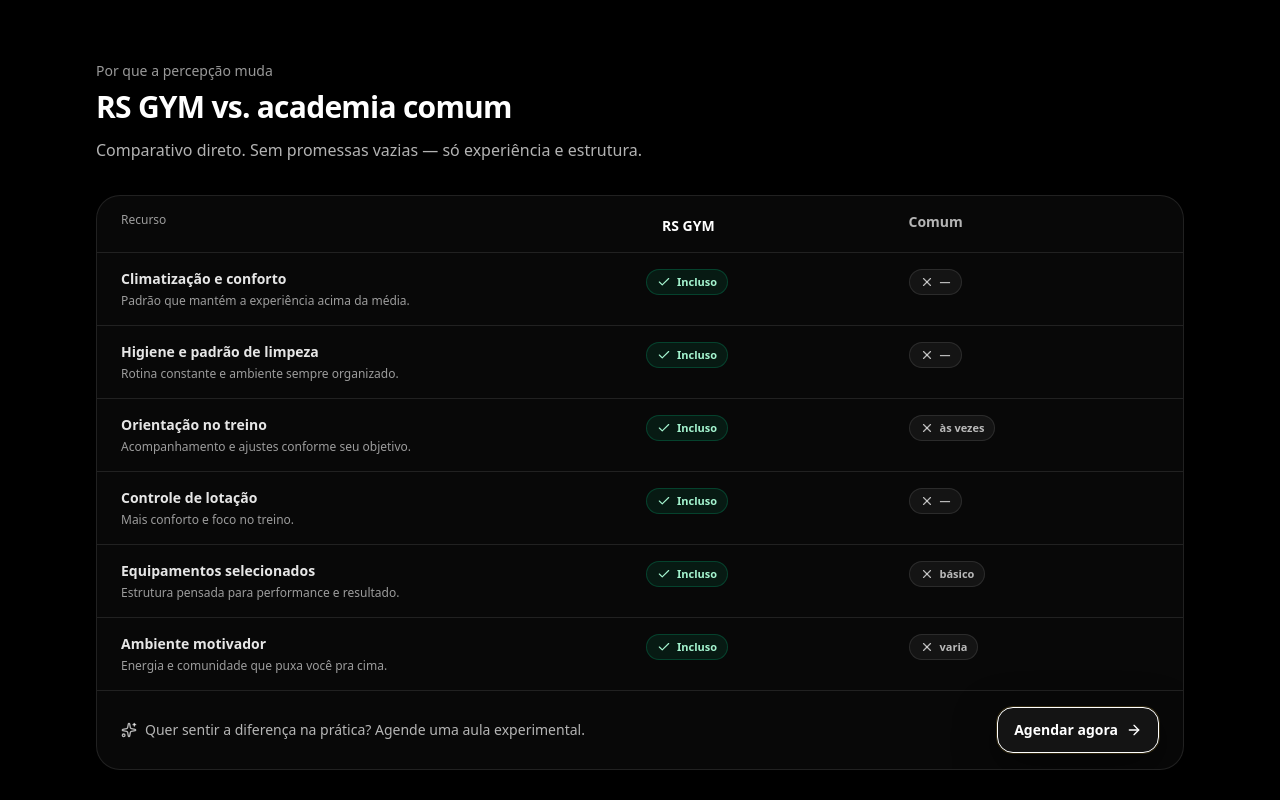
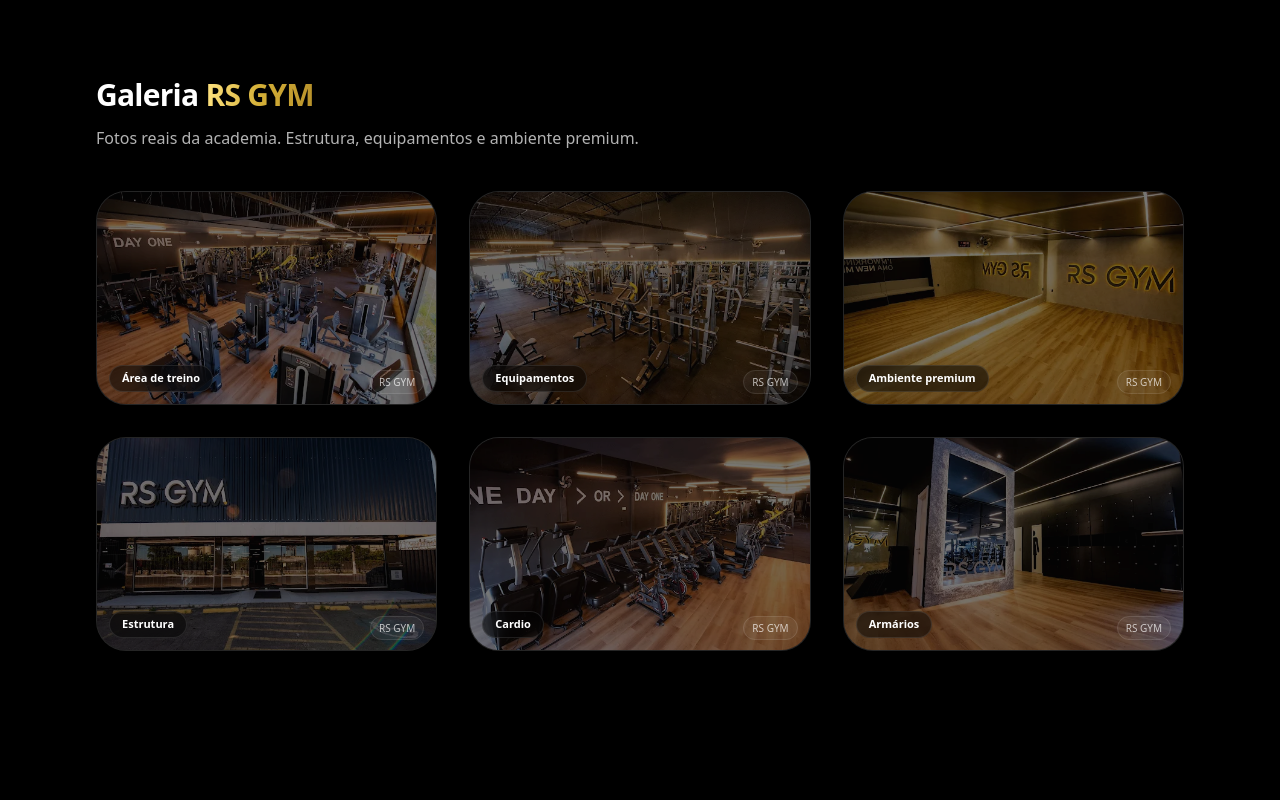
Before and after one commit to Rafael-Turossi-Vargas/RS-GYM-PUBLIC, a React (Vite) app: page / in a window 1280 px wide. Shown: the part 1320-2120 px from the top of the page. Built offline with nearby package versions, Linux system fonts and the light colour scheme.

Commit message:
Initial commit RS-GYM website

```diff
--- a/src/routes/Home.tsx
+++ b/src/routes/Home.tsx
@@ -16,10 +16,7 @@
 import Stats from "../sections/Stats";
 
 import PlanQuiz from "../sections/PlanQuiz";
-
-// ✅ NOVAS SECTIONS (SaaS premium)
 import Premium from "../sections/Premium";
-import Comparison from "../sections/Comparison";
 import PeakHours from "../sections/PeakHours";
 
 
@@ -169,8 +166,6 @@
 
       {/* ✅ Diferenciais premium (SaaS) */}
       <Premium />
-      <Comparison />
-
       {/* Conteúdo */}
       <Gallery />
       <Reviews />
--- a/src/sections/Comparison.tsx
+++ /dev/null
@@ -1,215 +0,0 @@
-import { motion } from "framer-motion";
-import { Check, X, Sparkles, ArrowRight } from "lucide-react";
-import { buildWhatsAppLink } from "../lib/brand";
-
-const fadeUp = {
-  initial: { opacity: 0, y: 18 },
-  whileInView: { opacity: 1, y: 0 },
-  viewport: { once: true, amount: 0.2 },
-  transition: { duration: 0.6, ease: "easeOut" as const },
-};
-
-type Row = {
-  label: string;
-  hint?: string;
-  rs: true | string;
-  comum: false | string;
-};
-
-const ROWS: Row[] = [
-  {
-    label: "Climatização e conforto",
-    hint: "Padrão que mantém a experiência acima da média.",
-    rs: true,
-    comum: false,
-  },
-  {
-    label: "Higiene e padrão de limpeza",
-    hint: "Rotina constante e ambiente sempre organizado.",
-    rs: true,
-    comum: false,
-  },
-  {
-    label: "Orientação no treino",
-    hint: "Acompanhamento e ajustes conforme seu objetivo.",
-    rs: true,
-    comum: "às vezes",
-  },
-  {
-    label: "Controle de lotação",
-    hint: "Mais conforto e foco no treino.",
-    rs: true,
-    comum: false,
-  },
-  {
-    label: "Equipamentos selecionados",
-    hint: "Estrutura pensada para performance e resultado.",
-    rs: true,
-    comum: "básico",
-  },
-  {
-    label: "Ambiente motivador",
-    hint: "Energia e comunidade que puxa você pra cima.",
-    rs: true,
-    comum: "varia",
-  },
-];
-
-function Pill({ ok, text }: { ok: boolean; text?: string }) {
-  return (
-    <span
-      className={[
-        "inline-flex items-center gap-1.5 rounded-full border px-2.5 py-1 text-[11px] font-semibold",
-        ok
-          ? "border-emerald-500/25 bg-emerald-500/10 text-emerald-200"
-          : "border-white/10 bg-white/5 text-white/70",
-      ].join(" ")}
-    >
-      {ok ? <Check className="h-3.5 w-3.5" /> : <X className="h-3.5 w-3.5" />}
-      {text ?? (ok ? "Incluso" : "—")}
-    </span>
-  );
-}
-
-function ValueCell({ value }: { value: true | false | string }) {
-  if (value === true) return <Pill ok text="Incluso" />;
-  if (value === false) return <Pill ok={false} text="—" />;
-  return <Pill ok={false} text={value} />;
-}
-
-export default function Comparison() {
-  const wa = buildWhatsAppLink();
-
-  return (
-    <section id="comparativo" className="py-14 sm:py-20">
-      <div className="mx-auto w-full max-w-6xl px-4 sm:px-6 lg:px-8">
-        <motion.div {...fadeUp} className="max-w-2xl">
-          <div className="text-sm text-white/60">Por que a percepção muda</div>
-          <h2 className="mt-2 text-3xl font-semibold tracking-tight">
-            RS GYM vs. academia comum
-          </h2>
-          <p className="mt-3 text-white/70">
-            Comparativo direto. Sem promessas vazias — só experiência e estrutura.
-          </p>
-        </motion.div>
-
-        {/* ✅ MOBILE: cards (somente no mobile) */}
-        <motion.div {...fadeUp} className="mt-8 md:hidden">
-          <div className="grid gap-3">
-            {ROWS.map((r) => (
-              <div
-                key={r.label}
-                className="rounded-3xl border border-white/10 bg-white/[0.03] p-4 shadow-[0_16px_50px_rgba(0,0,0,0.55)]"
-              >
-                <div className="text-sm font-semibold text-white">{r.label}</div>
-                {r.hint ? (
-                  <div className="mt-1 text-xs text-white/60">{r.hint}</div>
-                ) : null}
-
-                <div className="mt-4 grid grid-cols-2 gap-3">
-                  <div className="rounded-2xl border border-white/10 bg-black/30 p-3">
-                    <div className="text-[11px] font-semibold text-white/80">
-                      RS GYM
-                    </div>
-                    <div className="mt-2">
-                      <ValueCell value={r.rs} />
-                    </div>
-                  </div>
-
-                  <div className="rounded-2xl border border-white/10 bg-black/30 p-3">
-                    <div className="text-[11px] font-semibold text-white/70">
-                      Comum
-                    </div>
-                    <div className="mt-2">
-                      <ValueCell value={r.comum} />
-                    </div>
-                  </div>
-                </div>
-              </div>
-            ))}
-          </div>
-
-          {/* CTA no mobile */}
-          <div className="mt-5 rounded-3xl border border-white/10 bg-black/35 p-4">
-            <div className="flex items-start gap-2 text-sm text-white/75">
-              <Sparkles className="mt-0.5 h-4 w-4 text-gold-500" />
-              <span>Quer sentir a diferença na prática? Agende uma aula experimental.</span>
-            </div>
-
-            <a
-              href={wa}
-              target="_blank"
-              rel="noreferrer"
-              className="mt-4 inline-flex w-full items-center justify-center gap-2 rounded-2xl border border-gold-500/30 bg-white/5 px-4 py-3 text-sm font-semibold text-white shadow-glow hover:bg-white/10 transition"
-            >
-              Agendar agora <ArrowRight className="h-4 w-4" />
-            </a>
-          </div>
-        </motion.div>
-
-        {/* ✅ DESKTOP: tabela (somente no md+) */}
-        <motion.div
-          {...fadeUp}
-          className={[
-            "mt-8 hidden md:block overflow-hidden rounded-3xl border border-white/10",
-            "bg-white/[0.03] shadow-[0_18px_55px_rgba(0,0,0,0.55)]",
-          ].join(" ")}
-        >
-          <div className="grid grid-cols-12 gap-3 border-b border-white/10 px-6 py-4">
-            <div className="col-span-6">
-              <div className="text-xs text-white/60">Recurso</div>
-            </div>
-
-            <div className="col-span-3">
-              <div className="inline-flex items-center gap-2 text-sm font-semibold text-white">
-                <span className="h-2 w-2 rounded-full bg-gold-500" />
-                RS GYM
-              </div>
-            </div>
-
-            <div className="col-span-3">
-              <div className="text-sm font-semibold text-white/70">Comum</div>
-            </div>
-          </div>
-
-          <div className="divide-y divide-white/10">
-            {ROWS.map((r) => (
-              <div key={r.label} className="grid grid-cols-12 gap-3 px-6 py-4">
-                <div className="col-span-6">
-                  <div className="text-sm font-semibold text-white/90">{r.label}</div>
-                  {r.hint ? (
-                    <div className="mt-1 text-xs text-white/60">{r.hint}</div>
-                  ) : null}
-                </div>
-
-                <div className="col-span-3">
-                  <ValueCell value={r.rs} />
-                </div>
-
-                <div className="col-span-3">
-                  <ValueCell value={r.comum} />
-                </div>
-              </div>
-            ))}
-          </div>
-
-          <div className="flex items-center justify-between gap-4 border-t border-white/10 px-6 py-4">
-            <div className="inline-flex items-center gap-2 text-sm text-white/70">
-              <Sparkles className="h-4 w-4 text-gold-500" />
-              Quer sentir a diferença na prática? Agende uma aula experimental.
-            </div>
-
-            <a
-              href={wa}
-              target="_blank"
-              rel="noreferrer"
-              className="inline-flex items-center justify-center gap-2 rounded-2xl border border-gold-500/30 bg-white/5 px-4 py-3 text-sm font-semibold text-white shadow-glow hover:bg-white/10 transition"
-            >
-              Agendar agora <ArrowRight className="h-4 w-4" />
-            </a>
-          </div>
-        </motion.div>
-      </div>
-    </section>
-  );
-}
--- a/src/sections/PlanQuiz.tsx
+++ b/src/sections/PlanQuiz.tsx
@@ -167,7 +167,7 @@
               step={Math.min(step, allSteps)}
               total={allSteps}
               title="Qual plano é ideal pra você?"
-              subtitle="Agora o teste considera urgência, tempo e forma de pagamento — pra recomendar qualquer plano com precisão."
+              subtitle=""
             />
 
             {/* progress mobile */}
@@ -542,7 +542,7 @@
                               href={waQuiz}
                               target="_blank"
                               rel="noreferrer"
-                              className="inline-flex items-center justify-center gap-2 rounded-2xl border border-gold-500/30 bg-gold-500 px-4 py-3 text-sm font-semibold text-black hover:brightness-110 transition"
+                              className="inline-flex items-center justify-center gap-2 rounded-2xl border border-gold-500/30 bg-gold-500 px-4 py-3 text-sm font-semibold text-white hover:brightness-110 transition"
                             >
                               Quero esse plano <ArrowRight className="h-4 w-4" />
                             </a>
@@ -568,13 +568,9 @@
                     <div className="mt-1 text-sm text-white/70">
                       {rec.plan.price} • {rec.plan.cadence}
                     </div>
-                    <div className="mt-3 text-xs text-white/60">
-                      Confiança: <span className="text-white/80">{rec.confidence}</span>
-                    </div>
                   </div>
 
                   <div className="mt-4 text-xs text-white/50">
-                    * Agora o sistema usa urgência, tempo e pagamento — evitando recomendar sempre o mensal.
                   </div>
                 </div>
               </div>
```
